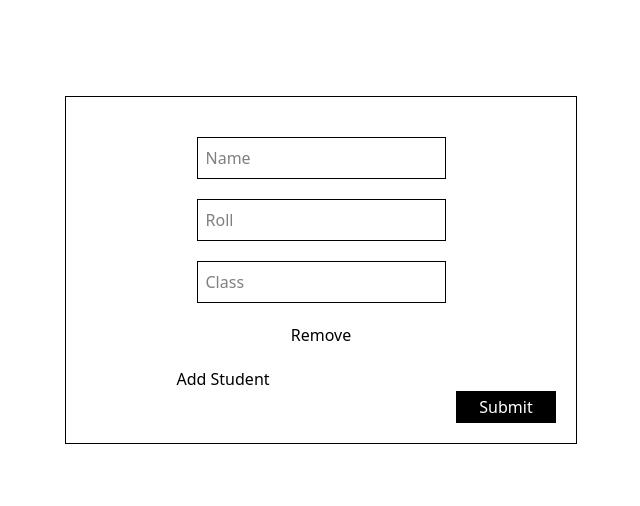
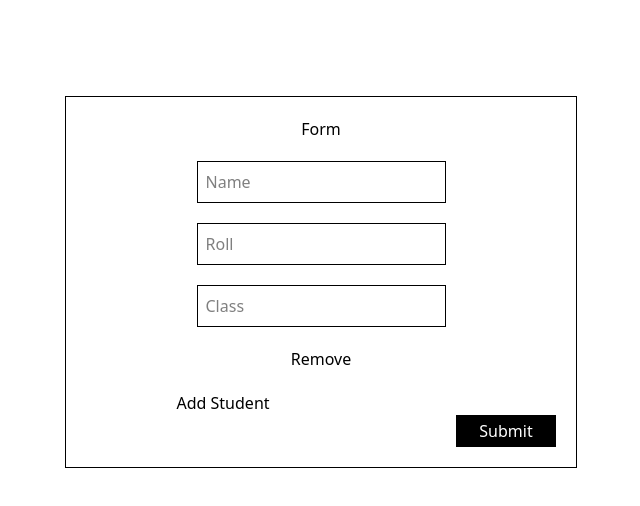
Before and after one commit to Rohitramansingh/gitPractics, a Next.js app: page / in a window 1280 px wide. Shown: the top 506 px of the page, without its empty margins (319-959 px from the left). Built offline with nearby package versions, Linux system fonts and the light colour scheme.

Commit message:
adding label

```diff
--- a/src/Components/Form.tsx
+++ b/src/Components/Form.tsx
@@ -32,6 +32,7 @@ const MyForm = () => {
     >
       {({ values }) => (
         <Form className="flex flex-col items-center w-[40%] mx-auto border mt-24 p-5">
+          <p>Form</p>
           <FieldArray name="students">
             {({ push, remove }) => (
               <div>
```
